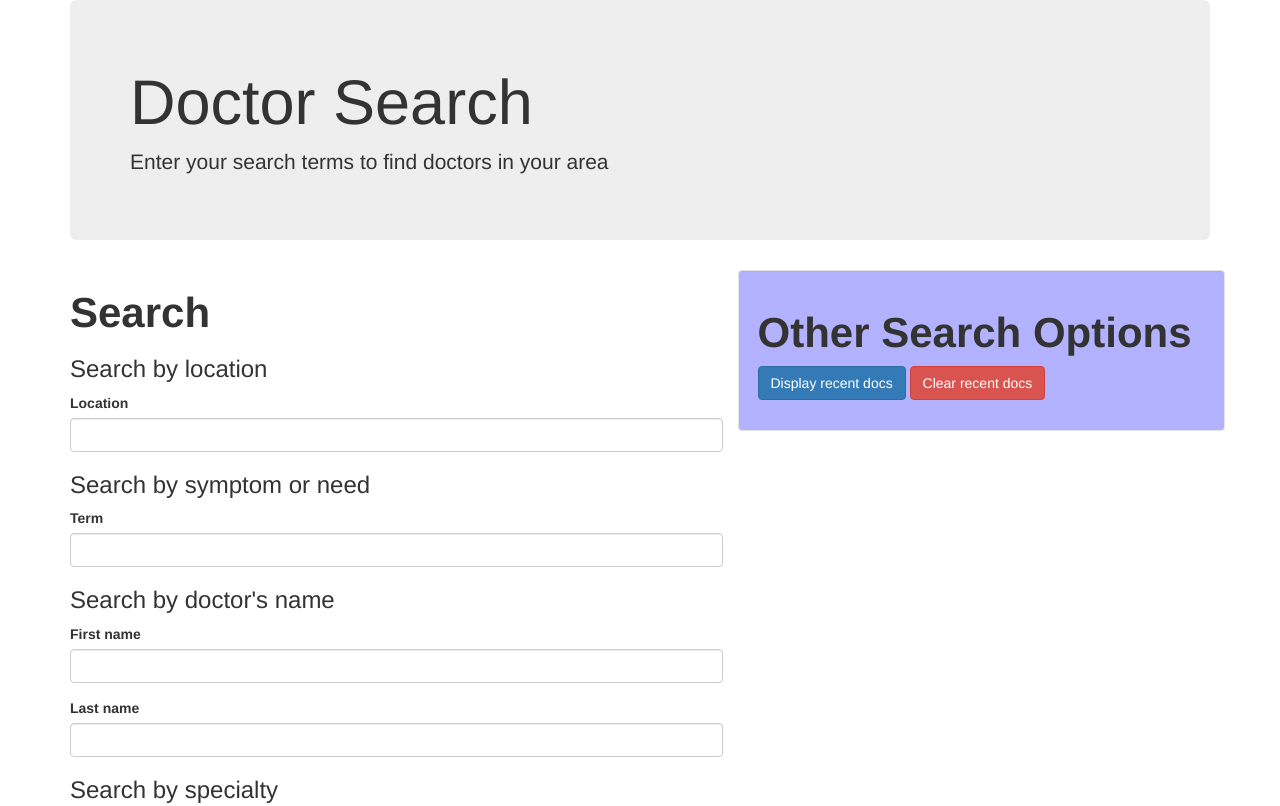
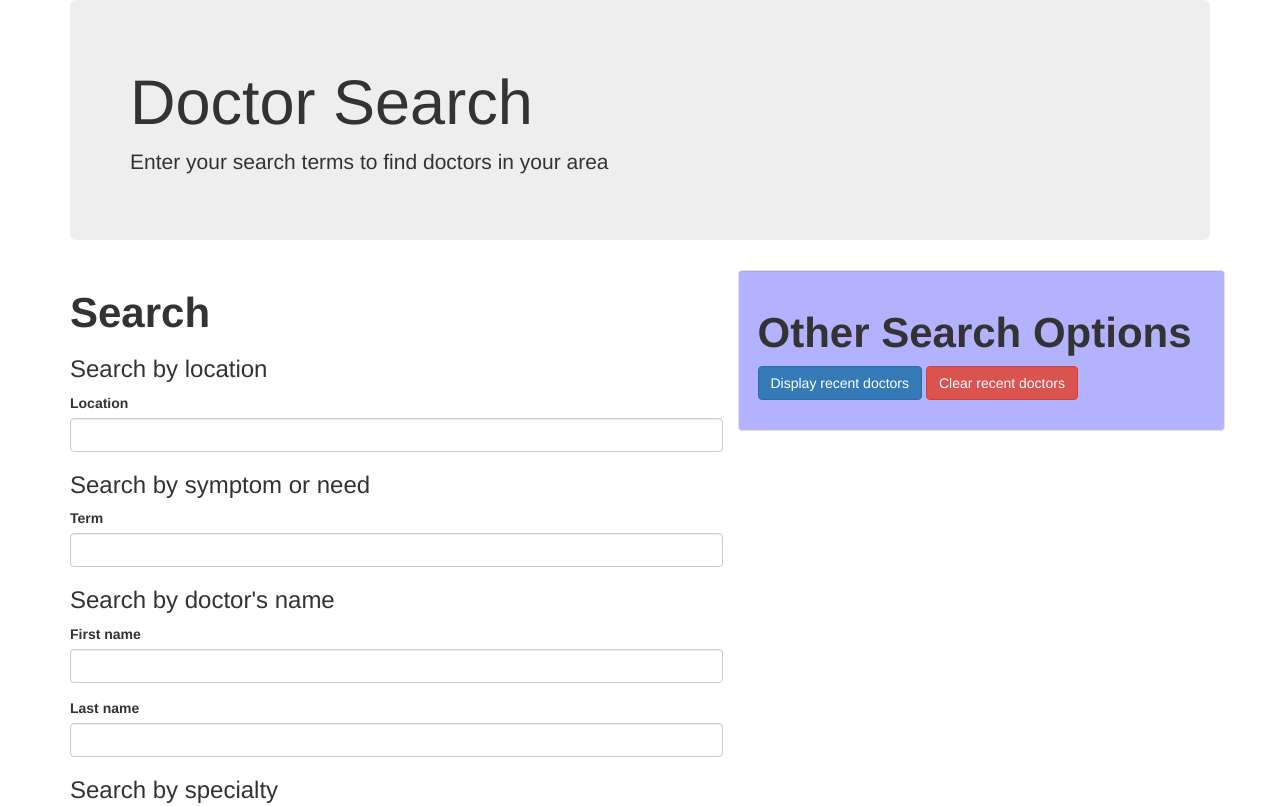
Before and after one commit to grepcats/doctor-search, a website built with webpack: page src/index.html in a window 1280 px wide. Shown: the top 806 px of the page. Built offline with nearby package versions, Linux system fonts and the light colour scheme.

Commit message:
fix spacing

```diff
--- a/src/index.html
+++ b/src/index.html
@@ -55,8 +55,8 @@ crossorigin="anonymous"></script>
         </div>
         <div class="options well col-sm-5">
           <h2>Other Search Options</h2>
-          <button id="display-recent" class="btn btn-primary">Display recent docs</button>
-          <button id="delete-recent" class="btn btn-danger">Clear recent docs</button>
+          <button id="display-recent" class="btn btn-primary">Display recent doctors</button>
+          <button id="delete-recent" class="btn btn-danger">Clear recent doctors</button>
         </div>
       </div>
       <div class="output">
--- a/src/main.js
+++ b/src/main.js
@@ -30,14 +30,12 @@ $(document).ready(function() {
     locationPromise.then(function(response) {
       let body = JSON.parse(response);
       let geocodedLoc = [body.results[0].geometry.location.lat, body.results[0].geometry.location.lng];
-
       return newSearch.docCall($("#malady-term").val(), $("#first-name").val(), $("#last-name").val(), geocodedLoc, $("#specialty").val(), $("#results-num").val());
     }, function(firstError) {
       newDisplay.displayError(firstError);
     })
     .then(function(response) {
       allDocsSoFar.push(newDisplay.displayDoctors(response));
-
     }, function(secondError) {
       newDisplay.displayError(secondError);
     });
```
